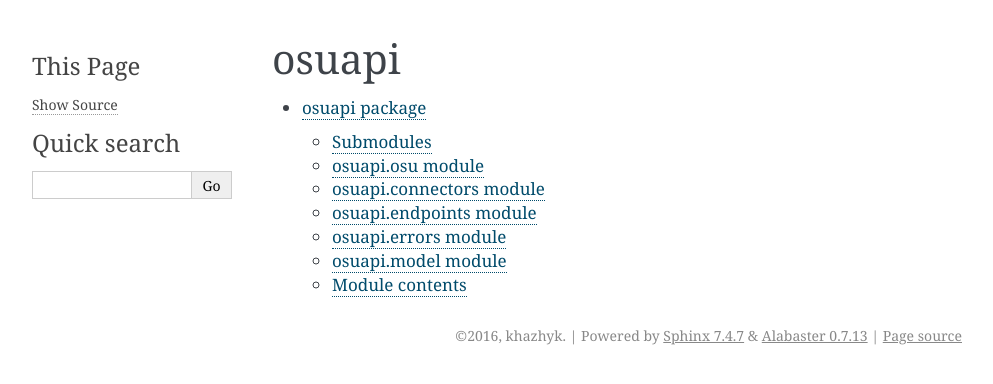
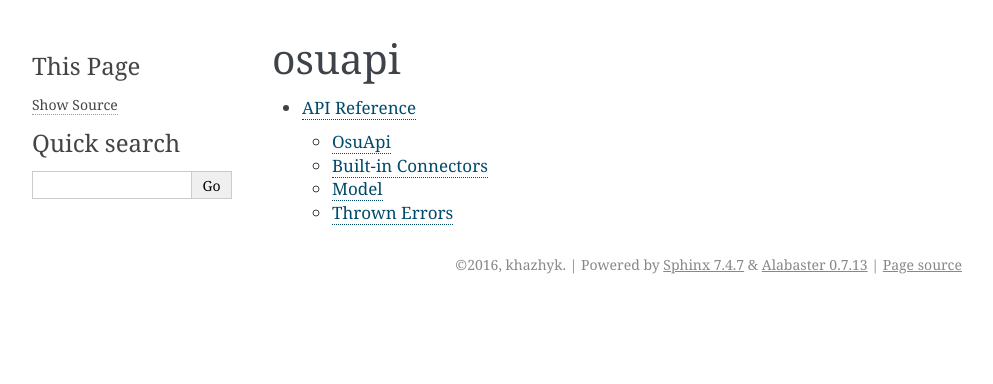
Before and after one commit to khazhyk/osuapi, a Sphinx documentation site: the page built from docs/modules.rst, in a window 1280 px wide. Shown: the top 384 px of the page, without its empty margins (148-1141 px from the left). Built offline with Sphinx 7.4.7, drawn with Linux system fonts in a browser that asks for light colours.

Commit message:
Update documentation.

```diff
--- a/docs/index.rst
+++ b/docs/index.rst
@@ -11,6 +11,7 @@ Contents:
 .. toctree::
    :maxdepth: 2
 
+   osuapi
 
 
 Indices and tables
--- a/docs/osuapi.rst
+++ b/docs/osuapi.rst
@@ -1,10 +1,9 @@
-osuapi package
+.. currentmodule:: osuapi
+
+API Reference
 ==============
 
-Submodules
-----------
-
-osuapi.osu module
+OsuApi
 -----------------
 
 .. automodule:: osuapi.osu
@@ -12,7 +11,7 @@ osuapi.osu module
     :undoc-members:
     :show-inheritance:
 
-osuapi.connectors module
+Built-in Connectors
 ------------------------
 
 .. automodule:: osuapi.connectors
@@ -20,25 +19,7 @@ osuapi.connectors module
     :undoc-members:
     :show-inheritance:
 
-
-osuapi.endpoints module
------------------------
-
-.. automodule:: osuapi.endpoints
-    :members:
-    :undoc-members:
-    :show-inheritance:
-
-osuapi.errors module
---------------------
-
-.. automodule:: osuapi.errors
-    :members:
-    :undoc-members:
-    :show-inheritance:
-
-
-osuapi.model module
+Model
 -------------------
 
 .. automodule:: osuapi.model
@@ -46,10 +27,10 @@ osuapi.model module
     :undoc-members:
     :show-inheritance:
 
-Module contents
----------------
+Thrown Errors
+--------------------
 
-.. automodule:: osuapi
+.. automodule:: osuapi.errors
     :members:
     :undoc-members:
     :show-inheritance:
```
Also changed, not shown: 1 other file.
